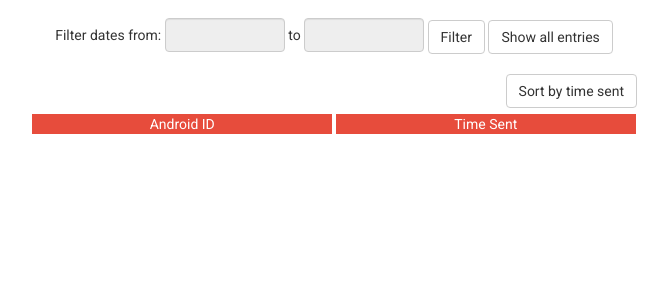
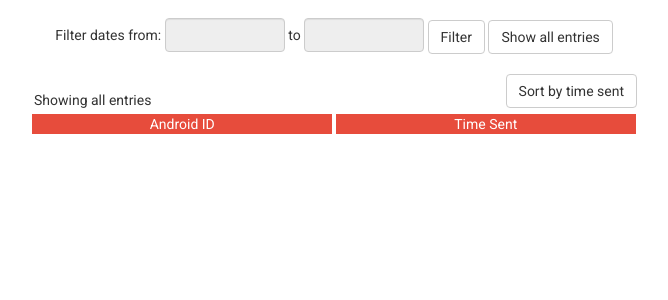
Before and after one commit to beatobongco/redserver, a Flask app: template app/templates/index.html in a window 1280 px wide. Shown: the part 225-525 px from the top of the page, without its empty margins (306-974 px from the left). Run offline with Flask 2, Linux system fonts and the light colour scheme; the template is opened without the code that fills it, so the values that code supplies are empty; some libraries are stand-ins or nearby versions.

Commit message:
Show all button now resets filtered by span

```diff
--- a/app/templates/index.html
+++ b/app/templates/index.html
@@ -23,7 +23,7 @@
     <button type="button" class="btn btn-default filterbtn">Filter</button>
     <button type="button" class="showall btn btn-default">Show all entries</button>
     <br><br>
-    <span class="filtered_by"></span>
+    <span class="filtered_by">Showing all entries</span>
     <button type="button" class="sort btn btn-default" data-sort="time_sent">Sort by time sent</button>
     <br><br>
     <div class="colname">Android ID</div>
@@ -93,6 +93,7 @@ $(document).ready(function() {
     userList.filter();
     $('.dpfrom').val('');
     $('.dpto').val('');
+    $('.filtered_by').html("Showing all entries")
   });
 
   $('.counts').html("Count: " + userList.visibleItems.length.toString().replace(/\B(?=(\d{3})+(?!\d))/g, ","));
```
